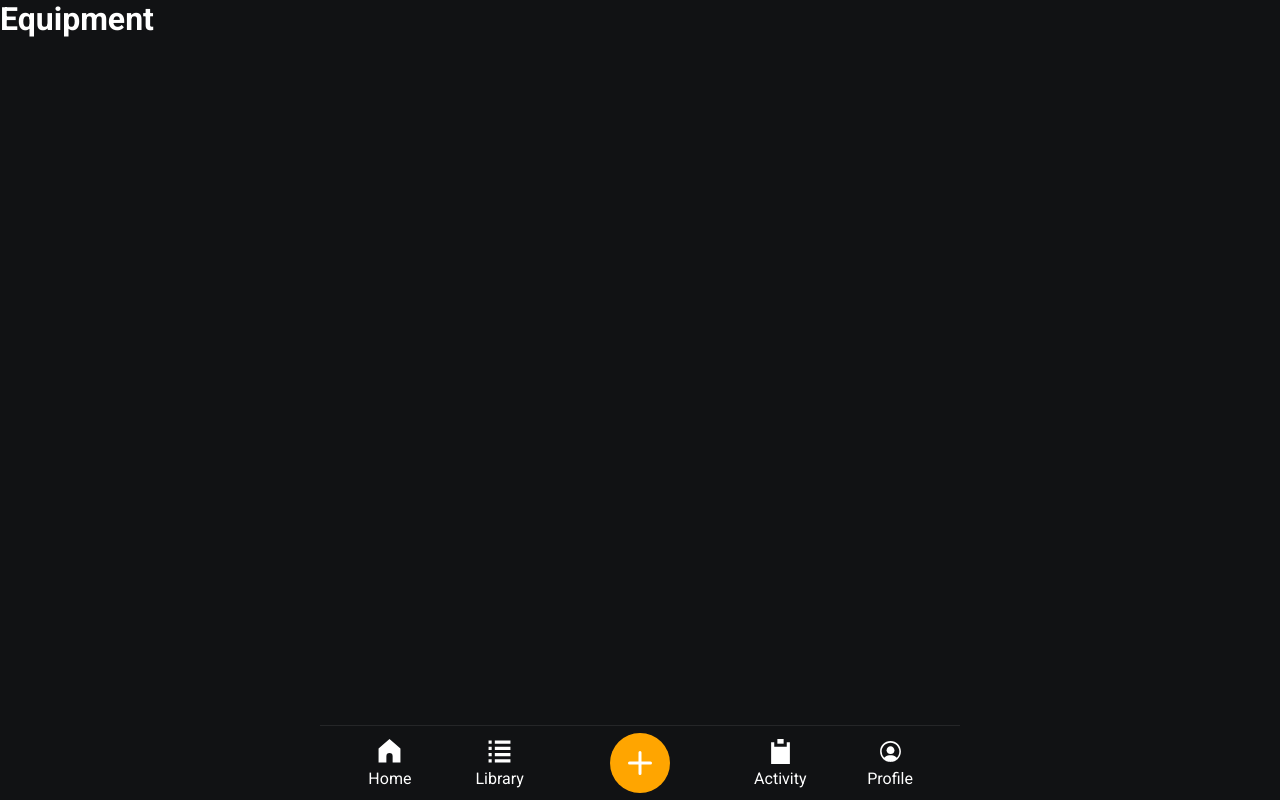
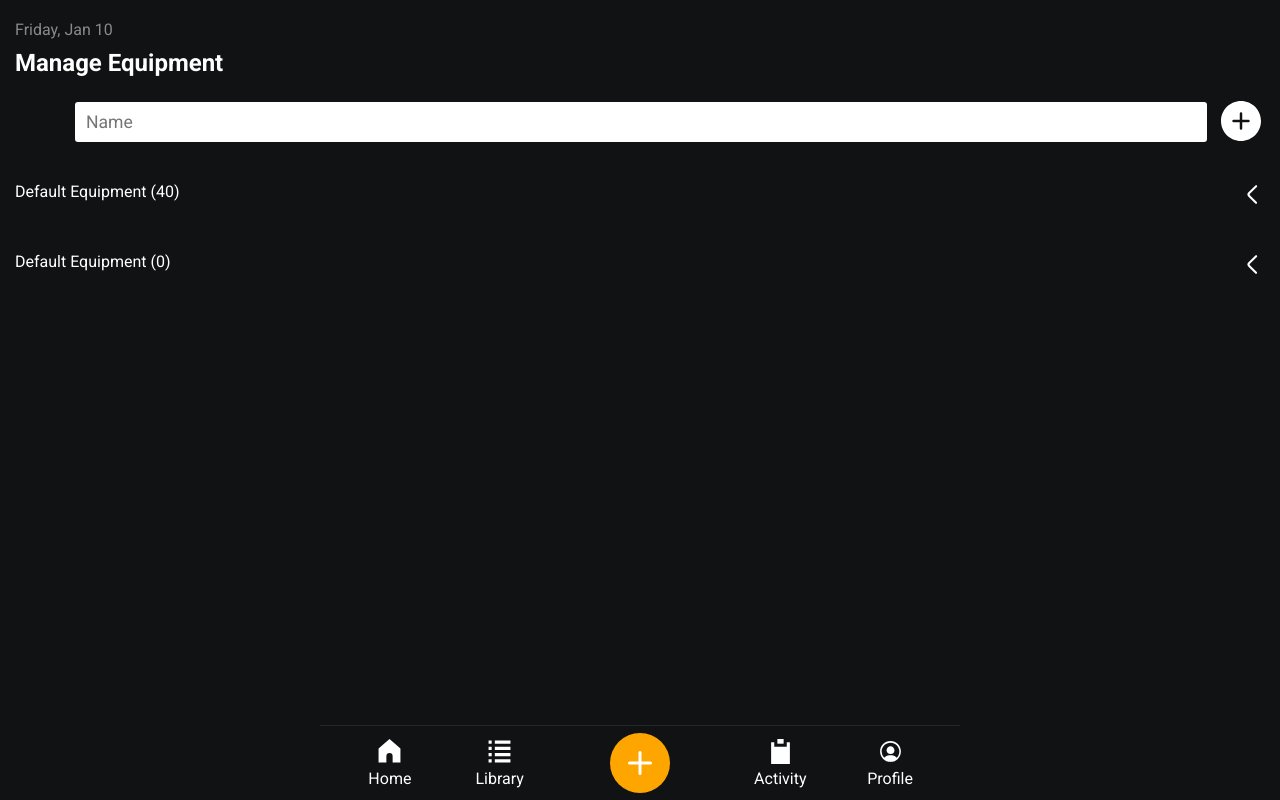
Before and after one commit to Stefan0712/fitness-app, a React (Create React App) app: page /equipment in a window 1280 px wide. Built offline with nearby package versions, Linux system fonts and the light colour scheme.

Commit message:
Reused the Manage Tags page for Equipment and modified the userSlice to add or remove equipment. Added the default equipment to the initial state of equiupment array.

```diff
--- a/src/components/pages/Settings/Equipment.js
+++ b/src/components/pages/Settings/Equipment.js
@@ -1,6 +1,78 @@
+import TagBody from '../../common/TagBody/TagBody';
+import styles from './Settings.module.css';
+import { useSelector, useDispatch } from 'react-redux';
+import { IconLibrary } from '../../../IconLibrary';
+import { getDateForHeader } from '../../../helpers';
+import { useEffect, useState } from 'react';
+import CustomItemCreator from '../../common/CustomItemCreator/CustomItemCreator';
+import { addEquipment, removeEquipment } from '../../../store/userSlice';
+
 const Equipment = () => {
+
+    const dispatch = useDispatch();
+
+    const allItems = useSelector((state)=>state.user.equipment);
+
+    const [defaultItems, setDefaultItems] = useState([]);
+    const [userItems, setUserItems] = useState([]);
+
+    const [showDefaultItems, setShowDefaultItems] = useState(false);
+    const [showUserItems, setShowUserItems] = useState(false);
+
+    useEffect(()=>{
+        console.log(allItems)
+        let defaultItems = [];
+        let userItems = [];
+        allItems.forEach((i)=>{
+            if(i.source === "system"){
+                defaultItems.push(i)
+            }else if(i.source === 'user'){
+                userItems.push(i)
+            }
+        })
+        setDefaultItems(defaultItems);
+        setUserItems(userItems);
+    },[allItems])
+
+    const createItem = (item) =>{
+        dispatch(addEquipment(item));
+    }
+    const deleteItem = (id)=>{
+        console.log(id)
+        dispatch(removeEquipment(id));
+
+    }
     return (
-        <h1>Equipment</h1>
+        <div className={`${styles['tags-page']} ${styles['custom-items-page']} page`}>
+             <div className='header'>
+                <div className='date'>{getDateForHeader()}</div>
+                <h2>Manage Equipment</h2>
+            </div>
+            <CustomItemCreator key='custom-items-fields' addItem={createItem} type={'equipment'} />
+
+            <div className={`${styles["default-tags"]} ${styles['items-container']} ${showDefaultItems ? styles['show-default'] : ''}` }>
+                <div className={styles['container-header']} onClick={()=>setShowDefaultItems(showDefaultItems=>!showDefaultItems)}>
+                    <p>Default Equipment ({defaultItems.length})</p>
+                    <img className='small-icon' src={IconLibrary.Arrow} style={{transform: showDefaultItems ? 'rotateZ(90deg)' : 'rotateZ(180deg)'}}/>
+                </div>
+                {defaultItems?.map((item)=>(
+                    <TagBody key={item.id} data={item} />
+                ))}
+            </div>
+            <div className={`${styles["default-tags"]} ${styles['items-container']} ${showUserItems ? styles['show-default'] : ''}` }>
+                <div className={styles['container-header']} onClick={()=>setShowUserItems(showUserItems=>!showUserItems)}>
+                    <p>Default Equipment ({userItems.length})</p>
+                    <img className='small-icon' src={IconLibrary.Arrow} style={{transform: showUserItems ? 'rotateZ(90deg)' : 'rotateZ(180deg)'}}/>
+                </div>
+                {userItems?.map((item)=>(
+                    <TagBody key={item.id} data={item} deleteTag={deleteItem} />
+                ))}
+            </div>
+
+
+
+
+        </div>
      );
 }
 
--- a/src/store/userSlice.js
+++ b/src/store/userSlice.js
@@ -7,6 +7,7 @@ import {defaultTags} from '../constants/defaultTags';
 import { mockExercises } from '../constants/mockExercises';
 import { mockWorkouts } from '../constants/mockWorkouts';
 import { defaultFields } from '../constants/defaultFields';
+import { defaultEquipment } from '../constants/defaultEquipment';
 import { exercises, workouts } from '../database';
 
 const initialState = {
@@ -304,6 +305,7 @@ const initialState = {
   workouts: [...mockWorkouts],
   defaultWorkouts: workouts,
   defaultExercises: exercises,
+  equipment: [...defaultEquipment],
   message: null
 };
 
@@ -434,6 +436,15 @@ const userSlice = createSlice({
    removeTag: (state, action) => {
       state.tags = state.tags.filter(tag => tag.id !== action.payload);
    },
+    addEquipment: (state, action) => {
+      console.log(action.payload);
+      if (!state.equipment.find(item => item.id === action.payload.id)) {
+         state.equipment.push(action.payload); // Prevent duplicates
+      }
+   },
+   removeEquipment: (state, action) => {
+      state.equipment = state.equipment.filter(item => item.id !== action.payload);
+   },
     reset: () => initialState,
   },
 });
@@ -457,7 +468,9 @@ export const {
   updatePreferences,
   addCustomField,
   addTag,
-  removeTag
+  removeTag,
+  addEquipment,
+  removeEquipment
 } = userSlice.actions;
 
 export default userSlice.reducer;
```
